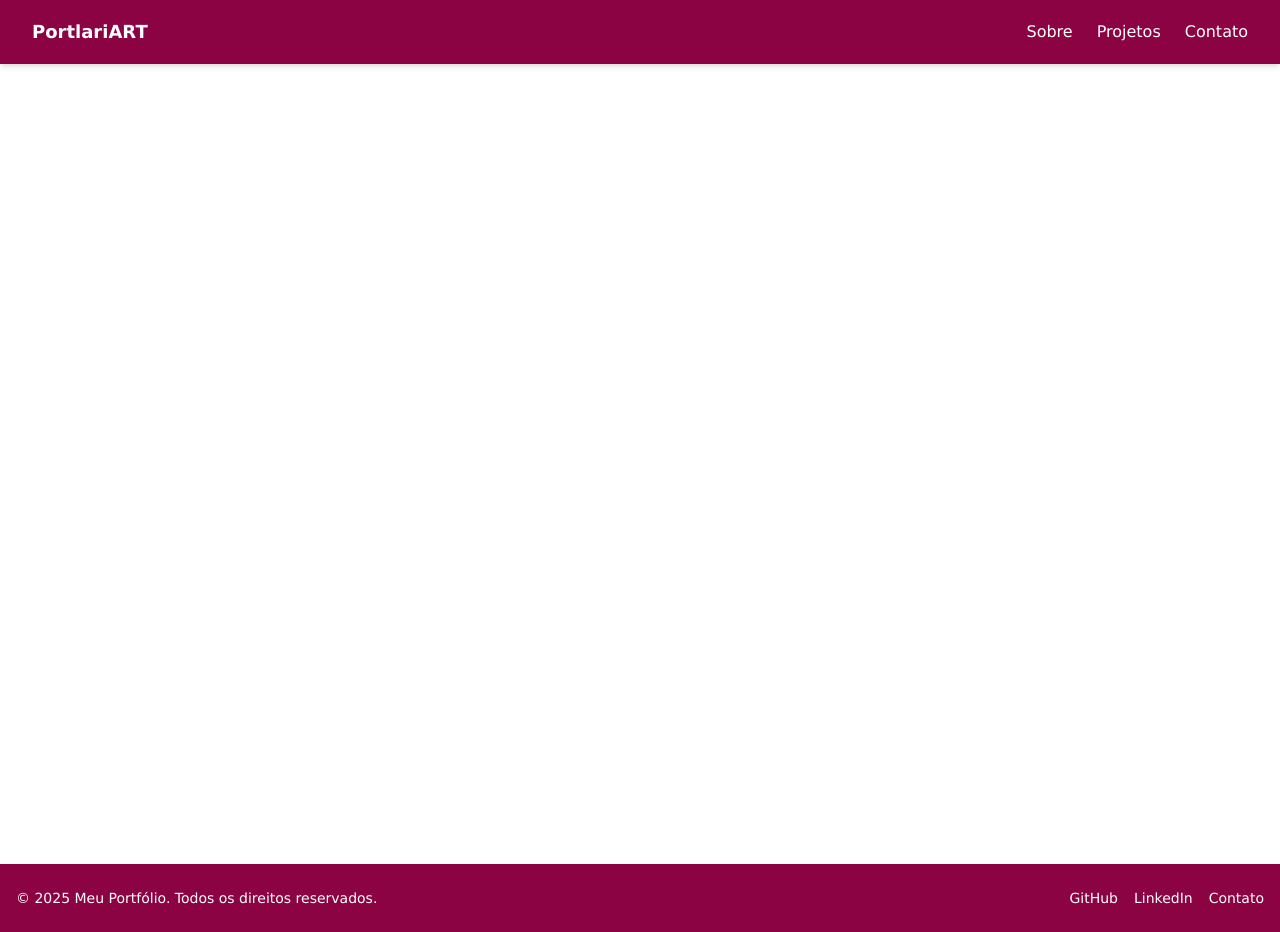
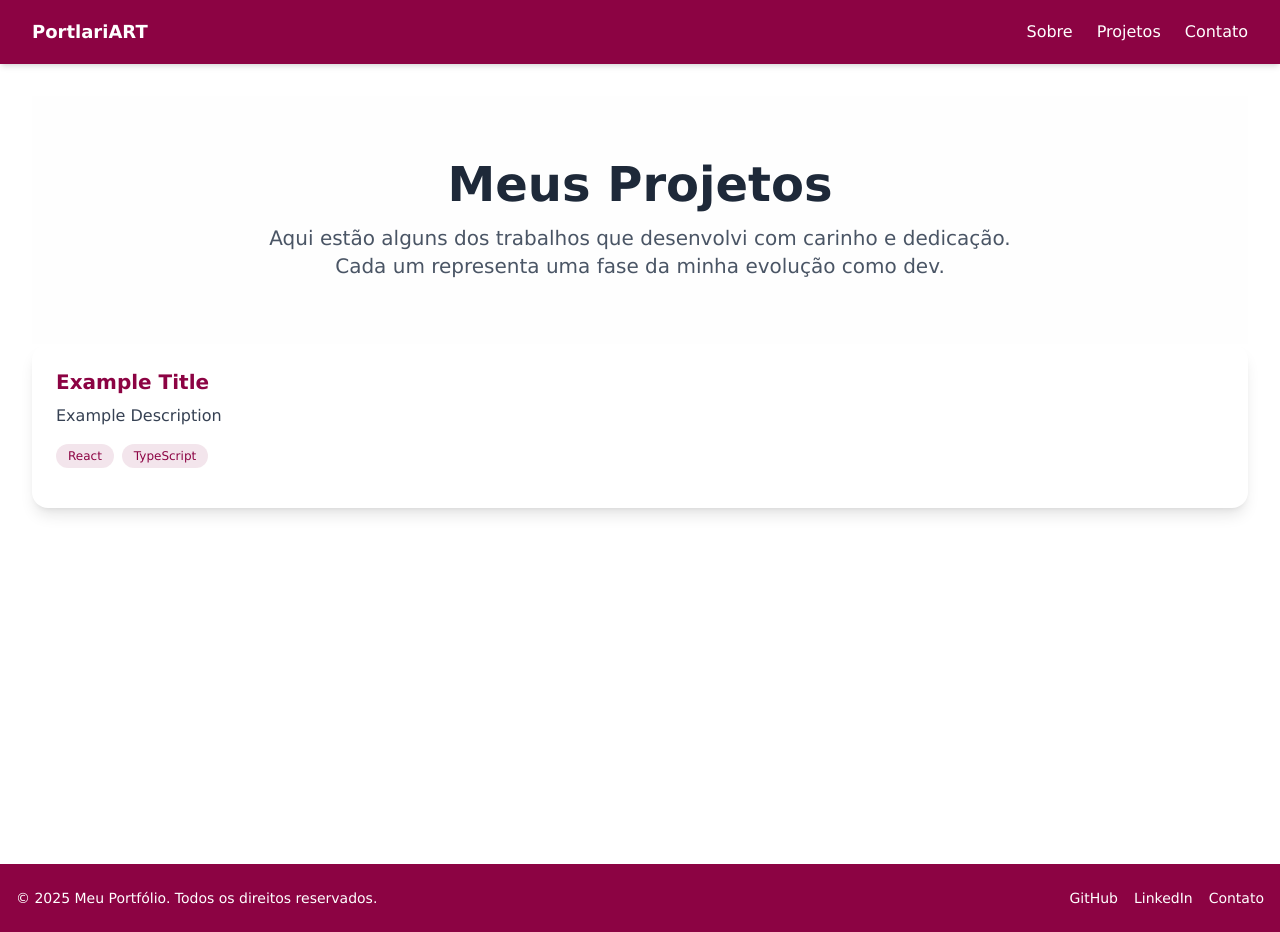
Before and after one commit to resenhandodirei/PortlariART_React-Next.js, a Next.js app: page /screens/projetos in a window 1280 px wide. Built offline with nearby package versions, Linux system fonts and the light colour scheme.

Commit message:
feat: componentes da página de projetos

```diff
--- /dev/null
+++ b/src/app/components/HeaderProjetos.tsx
@@ -0,0 +1,24 @@
+'use client'
+
+import { motion } from 'framer-motion'
+
+export default function HeaderProjetos() {
+  return (
+    <section className="bg-[#fefefe] text-gray-800 py-16 px-6 sm:px-10 lg:px-32">
+      <motion.div
+        initial={{ opacity: 0, y: 20 }}
+        animate={{ opacity: 1, y: 0 }}
+        transition={{ duration: 0.8 }}
+        className="text-center max-w-3xl mx-auto"
+      >
+        <h2 className="text-4xl sm:text-5xl font-extrabold mb-4">
+          Meus Projetos
+        </h2>
+        <p className="text-lg sm:text-xl text-gray-600">
+          Aqui estão alguns dos trabalhos que desenvolvi com carinho e dedicação.
+          Cada um representa uma fase da minha evolução como dev.
+        </p>
+      </motion.div>
+    </section>
+  )
+}
--- /dev/null
+++ b/src/app/components/ProjetoCard.tsx
@@ -0,0 +1,58 @@
+import { ExternalLink, Github } from 'lucide-react'
+
+interface ProjetoCardProps {
+  titulo: string
+  descricao: string
+  tecnologias: string[]
+  linkDeploy?: string
+  linkRepositorio?: string
+}
+
+export default function ProjetoCard({
+  titulo,
+  descricao,
+  tecnologias,
+  linkDeploy,
+  linkRepositorio,
+}: ProjetoCardProps) {
+  return (
+    <div className="bg-white rounded-2xl shadow-lg p-6 hover:shadow-xl transition duration-300">
+      <h3 className="text-xl font-bold text-[#8C0343] mb-2">{titulo}</h3>
+      <p className="text-gray-700 mb-4">{descricao}</p>
+
+      <div className="flex flex-wrap gap-2 mb-4">
+        {tecnologias.map((tech, index) => (
+          <span
+            key={index}
+            className="bg-[#8C0343]/10 text-[#8C0343] text-xs px-3 py-1 rounded-full"
+          >
+            {tech}
+          </span>
+        ))}
+      </div>
+
+      <div className="flex gap-4">
+        {linkDeploy && (
+          <a
+            href={linkDeploy}
+            target="_blank"
+            rel="noopener noreferrer"
+            className="flex items-center gap-1 text-sm text-[#8C0343] hover:underline"
+          >
+            <ExternalLink size={16} /> Ver Projeto
+          </a>
+        )}
+        {linkRepositorio && (
+          <a
+            href={linkRepositorio}
+            target="_blank"
+            rel="noopener noreferrer"
+            className="flex items-center gap-1 text-sm text-gray-700 hover:underline"
+          >
+            <Github size={16} /> GitHub
+          </a>
+        )}
+      </div>
+    </div>
+  )
+}
--- a/src/app/screens/projetos/Projetos.tsx
+++ b/src/app/screens/projetos/Projetos.tsx
@@ -1,13 +1,17 @@
-
+import HeaderProjetos from "@/app/components/HeaderProjetos";
+import ProjetoCard from "@/app/components/ProjetoCard";
 
 import React from "react";
 
-export default function Projetos() {
+export default function About() {
   return (
     <>
-    <section>
-      {/* conteúdo */}
-    </section>
+   <HeaderProjetos />
+   <ProjetoCard
+      titulo="Example Title"
+      descricao="Example Description"
+      tecnologias={["React", "TypeScript"]}
+   />
 
     </>
   );
```
